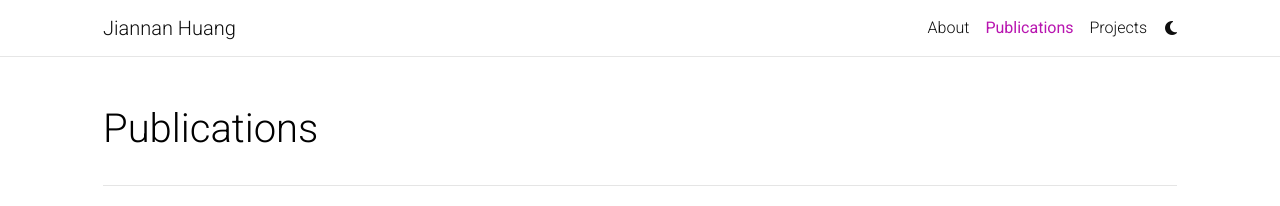
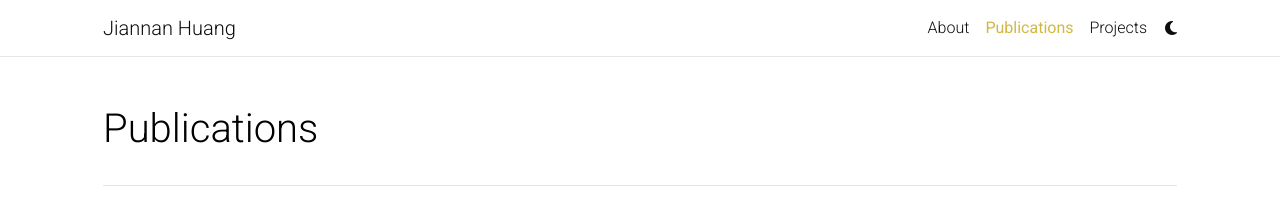
Before and after one commit to Rbrq03/Rbrq03.github.io, a Jekyll site: the page built from _pages/Publications.md, in a window 1280 px wide. Shown: the top 206 px of the page. Built offline with Jekyll 4.4.1, drawn with Linux system fonts in a browser that asks for light colours; full-size pictures stand in for the smaller copies a plugin makes; comment, search, counter and statistics services are not loaded; a style sheet for code colours, icons or effects is not loaded.

Commit message:
Update _themes.scss

```diff
--- a/_sass/_themes.scss
+++ b/_sass/_themes.scss
@@ -7,7 +7,7 @@
   --global-code-bg-color: #{$code-bg-color-light};
   --global-text-color: #{$black-color};
   --global-text-color-light: #{$grey-color};
-  --global-theme-color: #{$purple-color};
+  --global-theme-color: #{$old-gold-color};
   --global-hover-color: #{$purple-color};
   --global-hover-text-color: #{$white-color};
   --global-footer-bg-color: #{$grey-color-dark};
```
